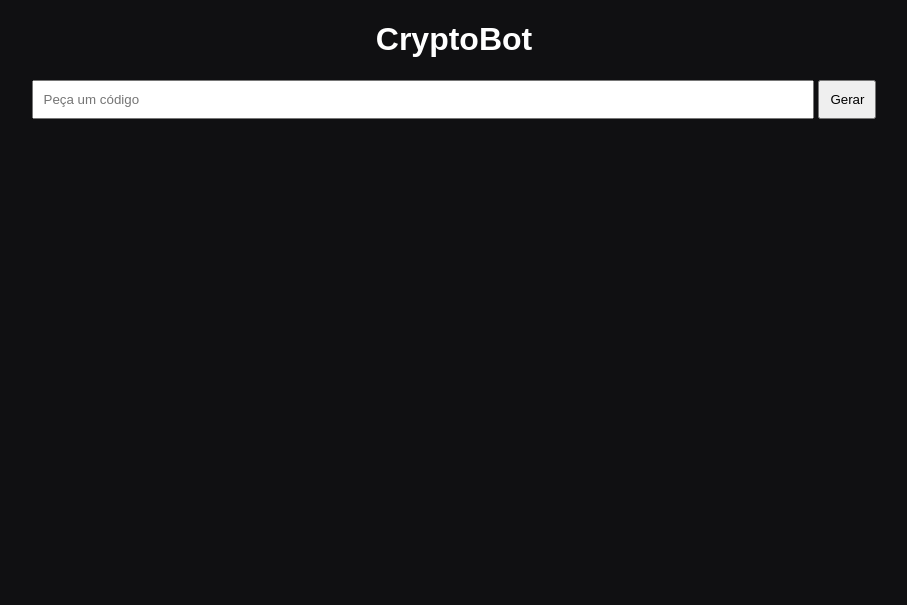
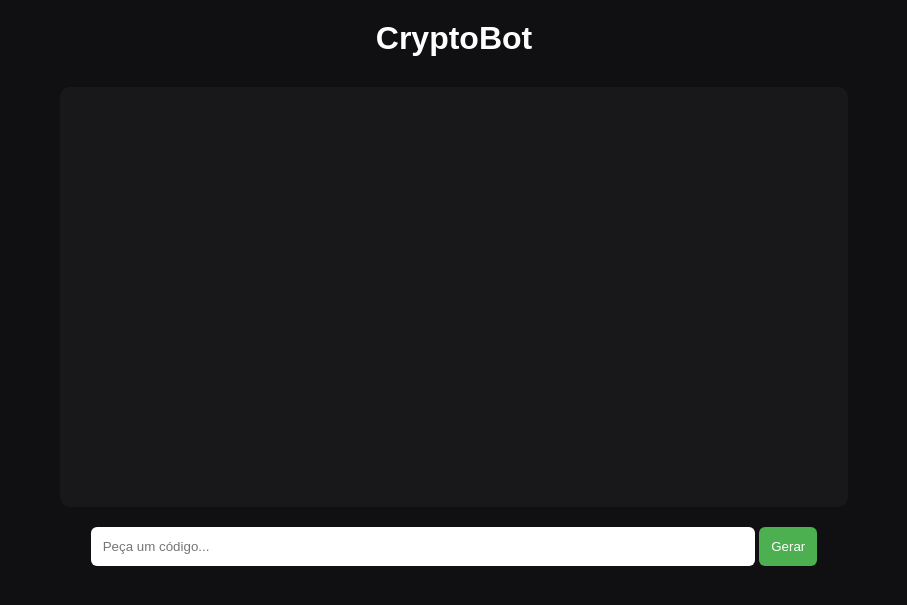
Before and after one commit to Drigos667/CryptoBot3, a Python web app: template templates/index.html in a window 1280 px wide. Shown: the top 605 px of the page, without its empty margins (186-1093 px from the left). Run offline with Jinja, Linux system fonts and the light colour scheme; the template is opened without the code that fills it, so the values that code supplies are empty.

Commit message:
Refactor index.html for improved chat interface

```diff
--- a/templates/index.html
+++ b/templates/index.html
@@ -9,32 +9,65 @@
 
 body{
 font-family:Arial;
-background: #101012;
+background:#101012;
 color:white;
 text-align:center;
+margin:0;
+}
+
+h1{
+margin-top:20px;
 }
 
 #chat{
 width:60%;
+height:400px;
 margin:auto;
 margin-top:30px;
 text-align:left;
+overflow-y:auto;
+background:#18181b;
+padding:10px;
+border-radius:10px;
 }
 
 input{
-width:60%;
-padding:10px;
+width:50%;
+padding:12px;
+border:none;
+border-radius:6px;
 }
 
 button{
-padding:10px;
+padding:12px;
+border:none;
+border-radius:6px;
+cursor:pointer;
+background:#4CAF50;
+color:white;
+}
+
+button:hover{
+background:#45a049;
 }
 
 .message{
-background: #343639;
+background:#343639;
 padding:10px;
 margin:10px;
 border-radius:8px;
+}
+
+.user{
+background:#2563eb;
+}
+
+.bot{
+background:#343639;
+}
+
+#inputArea{
+margin-top:20px;
 }
 
 </style>
@@ -45,21 +78,39 @@ border-radius:8px;
 
 <h1>CryptoBot</h1>
 
-<input id="msg" placeholder="Peça um código">
+<div id="chat"></div>
+
+<div id="inputArea">
+<input id="msg" placeholder="Peça um código...">
 <button onclick="send()">Gerar</button>
-
-<div id="chat"></div>
+</div>
 
 <script>
 
+let input=document.getElementById("msg")
+
+// enviar com ENTER
+input.addEventListener("keypress",function(e){
+if(e.key==="Enter"){
+send()
+}
+})
+
 async function send(){
 
-let input=document.getElementById("msg")
-let msg=input.value
+let msg=input.value.trim()
+
+if(msg==="") return
 
 let chat=document.getElementById("chat")
 
-chat.innerHTML+=`<div class="message"><b>Você:</b> ${msg}</div>`
+chat.innerHTML+=`
+<div class="message user">
+<b>Você:</b> ${msg}
+</div>
+`
+
+chat.scrollTop=chat.scrollHeight
 
 let res=await fetch("/chat",{
 method:"POST",
@@ -69,7 +120,14 @@ body:JSON.stringify({message:msg})
 
 let data=await res.json()
 
-chat.innerHTML+=`<div class="message"><b>IA:</b><pre>${data.reply}</pre></div>`
+chat.innerHTML+=`
+<div class="message bot">
+<b>IA:</b>
+<pre>${data.reply}</pre>
+</div>
+`
+
+chat.scrollTop=chat.scrollHeight
 
 input.value=""
 
@@ -79,5 +137,4 @@ input.value=""
 
 </body>
 
-
 </html>
```
